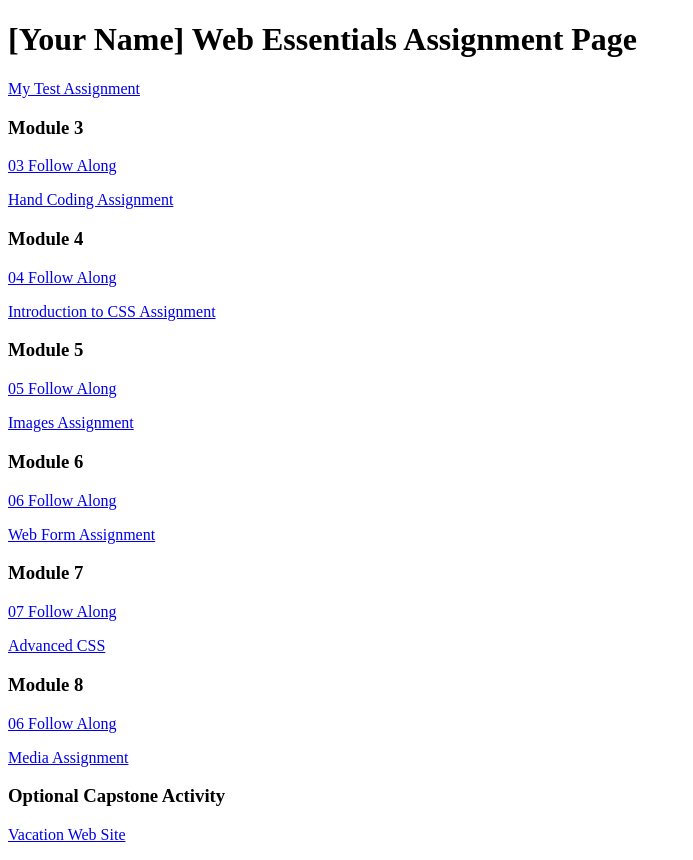
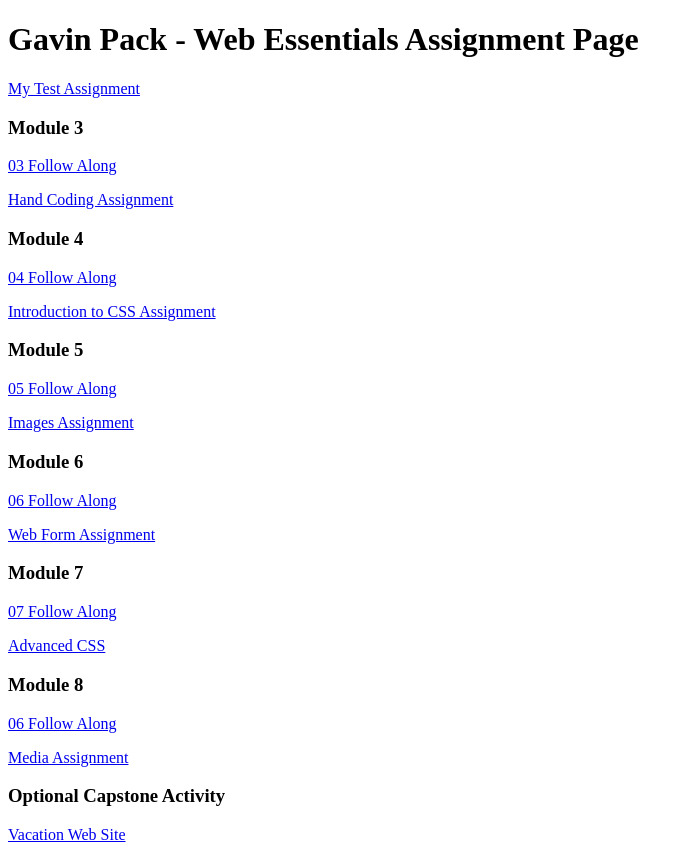
Before and after one commit to gavinpack/dwdd1600, a plain HTML site: page index.html in a window 1280 px wide. Shown: the whole page, without its empty margins (0-693 px from the left). Drawn offline with Linux system fonts and the light colour scheme.

Commit message:
Added my Name

```diff
--- a/index.html
+++ b/index.html
@@ -6,7 +6,7 @@
 		<title>dwdd 1600 assignment list page</title>
 	</head>
 	<body>
-		<h1>[Your Name] Web Essentials Assignment Page</h1>
+		<h1>Gavin Pack - Web Essentials Assignment Page</h1>
 		<p><a href="01test">My Test Assignment</a></p>
 
 		<h3>Module 3</h3>
```
